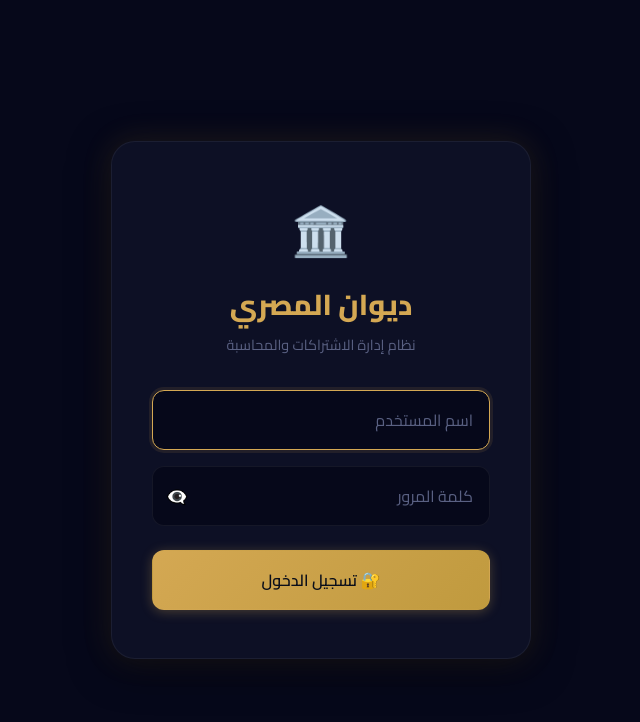
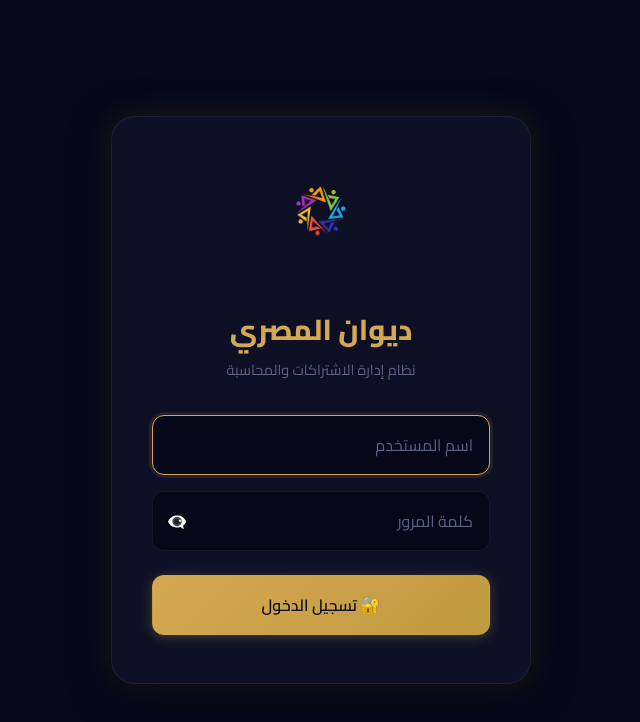
Before and after one commit to anasalmasrii/DiwanAlmasri, a React (Vite) app in the folder client/: page /login in a window 1280 px wide. Shown: the top 722 px of the page, without its empty margins (440-1080 px from the left). Built offline with nearby package versions, Linux system fonts and the light colour scheme.

Commit message:
Update logo to custom uploaded image

```diff
--- a/client/src/components/Sidebar.jsx
+++ b/client/src/components/Sidebar.jsx
@@ -22,7 +22,7 @@ export default function Sidebar({ isOpen, onClose }) {
     <aside className={`sidebar ${isOpen ? 'open' : ''}`}>
       <div className="sidebar-header">
         <div className="sidebar-logo">
-          <span className="sidebar-logo-icon">🏛️</span>
+          <img src="/DiwanAlmasri-logo.png" alt="شعار" className="sidebar-logo-icon" style={{ width: '36px', height: '36px', objectFit: 'contain' }} />
           <span>ديوان المصري</span>
         </div>
         <div className="sidebar-subtitle">نظام إدارة الاشتراكات</div>
--- a/client/src/pages/LoginPage.jsx
+++ b/client/src/pages/LoginPage.jsx
@@ -41,7 +41,9 @@ export default function LoginPage() {
   return (
     <div className="login-page">
       <div className="login-card">
-        <div className="login-logo">🏛️</div>
+        <div className="login-logo" style={{ marginBottom: '16px' }}>
+          <img src="/DiwanAlmasri-logo.png" alt="ديوان المصري" style={{ width: '100px', height: '100px', objectFit: 'contain' }} />
+        </div>
         <h1 className="login-title">ديوان المصري</h1>
         <p className="login-subtitle">نظام إدارة الاشتراكات والمحاسبة</p>
 
```
